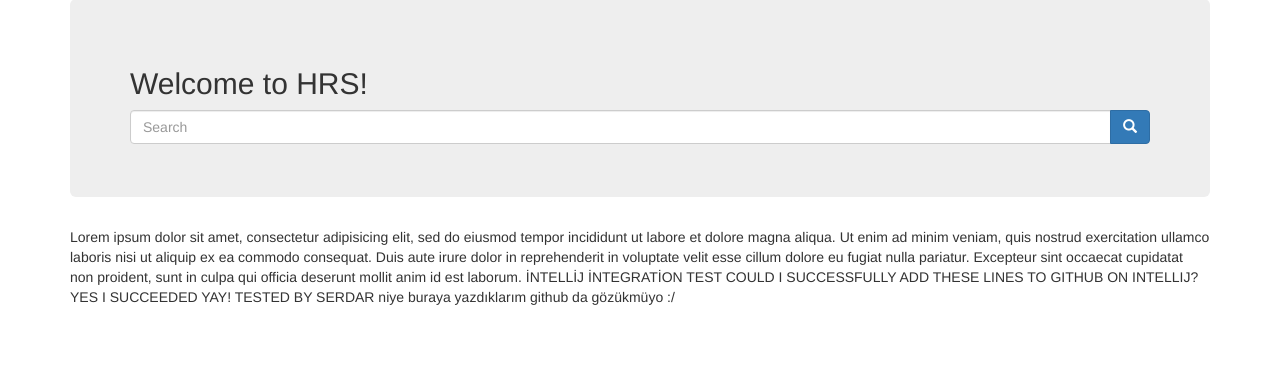
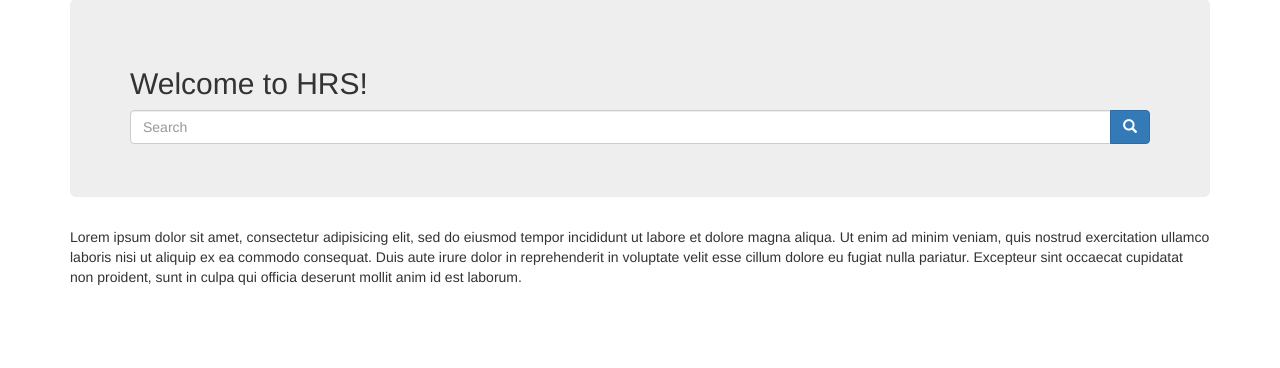
Before and after one commit to serdarunlusoy/hotelReservation, a PHP site: page / in a window 1280 px wide. Shown: the part 73-441 px from the top of the page. Run offline with PHP 8.4, Linux system fonts and the light colour scheme; some libraries are stand-ins or nearby versions.

Commit message:
test succeeded and uneccesary lines deleted :)

```diff
--- a/site/index.php
+++ b/site/index.php
@@ -60,12 +60,7 @@ include_once 'mysqli_connect.php';
         proident, sunt in culpa qui officia deserunt mollit anim id est laborum.
 
 
-       İNTELLİJ İNTEGRATİON TEST
-       COULD I SUCCESSFULLY ADD THESE LINES TO GITHUB ON INTELLIJ?
-       YES I SUCCEEDED YAY!
-       TESTED BY SERDAR
 
-       niye buraya yazdıklarım github da gözükmüyo :/
     </div>
 </body>
 </html>
```
